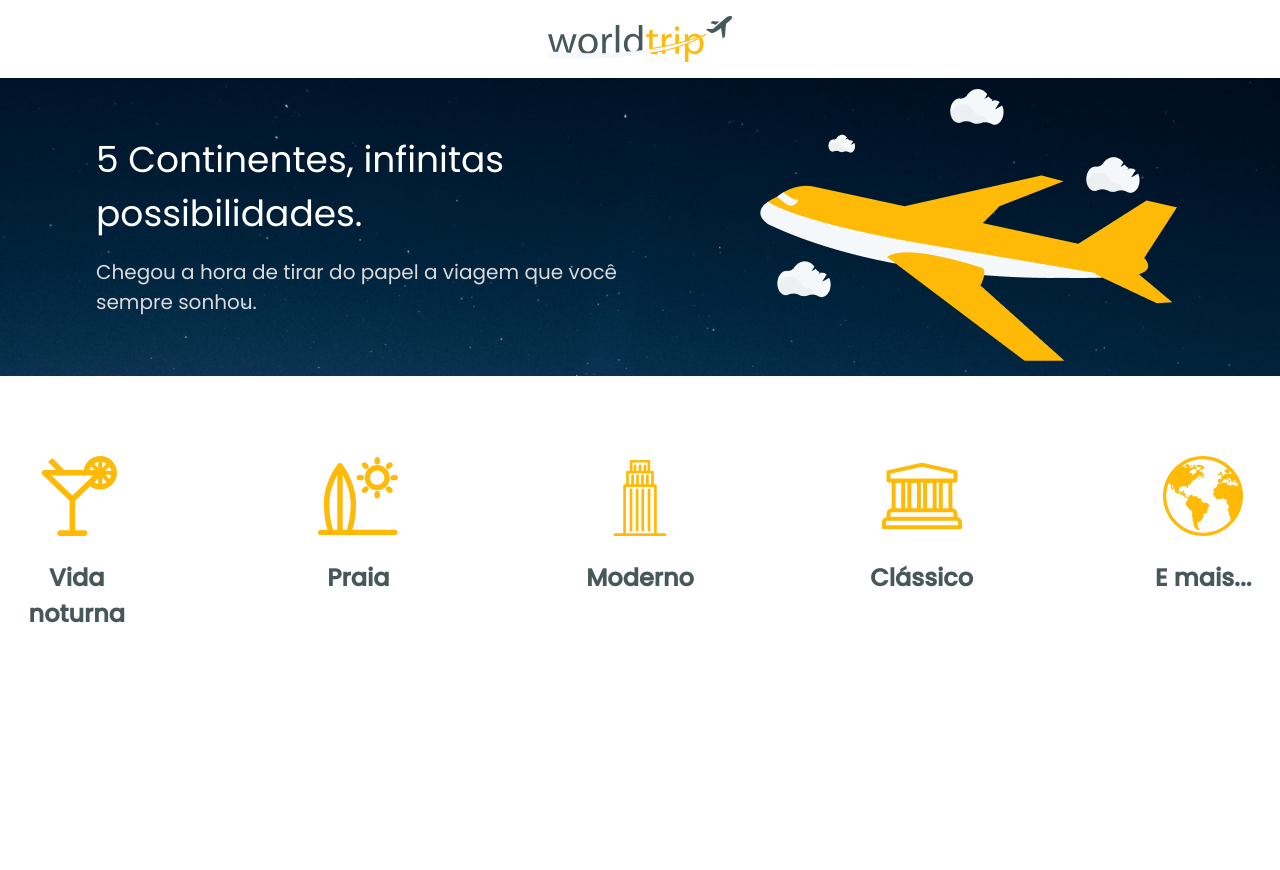
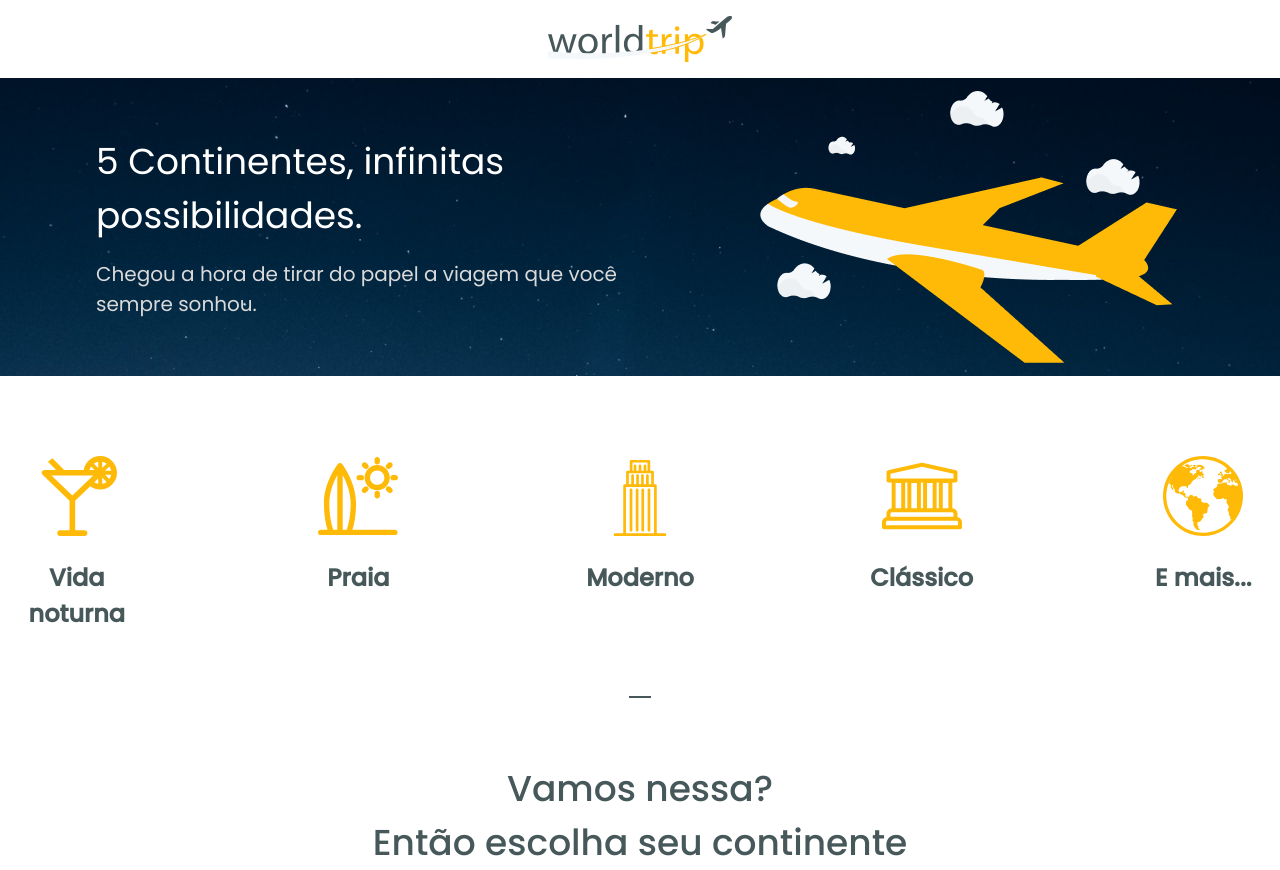
Before and after one commit to DiogoM14/world-trip, a Next.js app: page / in a window 1280 px wide. Before the commit the page ends 800 px from the top, so only its background shows below. Built offline with nearby package versions, Linux system fonts and the light colour scheme.

Commit message:
Title COmponent

```diff
--- a/pages/_document.tsx
+++ b/pages/_document.tsx
@@ -7,6 +7,8 @@ export default class MyDocument extends Document {
         <Head>
           <link rel="preconnect" href="https://fonts.gstatic.com" />
           <link href="https://fonts.googleapis.com/css2?family=Barlow:wght@500;600&family=Poppins:ital,wght@0,400;0,500;1,600&display=swap" rel="stylesheet" />
+
+          <link rel="shortcut icon" href="airplane.png" type="image/png" />
         </Head>
         <body>
           <Main />
--- a/pages/components/Banner/index.tsx
+++ b/pages/components/Banner/index.tsx
@@ -5,6 +5,7 @@ export function Banner() {
     <Flex
       justifyContent="space-between"
       pos="relative"
+      align="center"
     >
       <Image src="landing-bg.png" />
 
@@ -13,7 +14,7 @@ export function Banner() {
           justify="space-between"
           align="center"
           w="100%"
-          px={24}
+          px="24"
 
         >
           <Box>
--- /dev/null
+++ b/pages/components/LandingTitle/index.tsx
@@ -0,0 +1,10 @@
+import { Container, Text } from "@chakra-ui/react";
+
+export function LandingTitle() {
+  return (
+    <Container align="center">
+      <Text fontSize="36px" color="gray.700" fontWeight="medium">Vamos nessa?</Text>
+      <Text fontSize="36px" color="gray.700" fontWeight="medium">Então escolha seu continente</Text>
+    </Container>
+  )
+}
--- a/pages/index.tsx
+++ b/pages/index.tsx
@@ -1,7 +1,9 @@
-import { Flex } from '@chakra-ui/react'
+import { Divider, Flex } from '@chakra-ui/react'
+
 import { Banner } from './components/Banner'
 import { Categories } from './components/Categories'
 import { Header } from './components/Header'
+import { LandingTitle } from './components/LandingTitle'
 
 export default function Home() {
   return (
@@ -12,6 +14,16 @@ export default function Home() {
       <Header />
       <Banner />
       <Categories />
+
+      <Divider
+        w={22}
+        borderBottomWidth="2px"
+        borderColor="gray.700"
+        opacity={1}
+        marginY="16"
+      />
+
+      <LandingTitle />
     </Flex>
   )
 }
```
